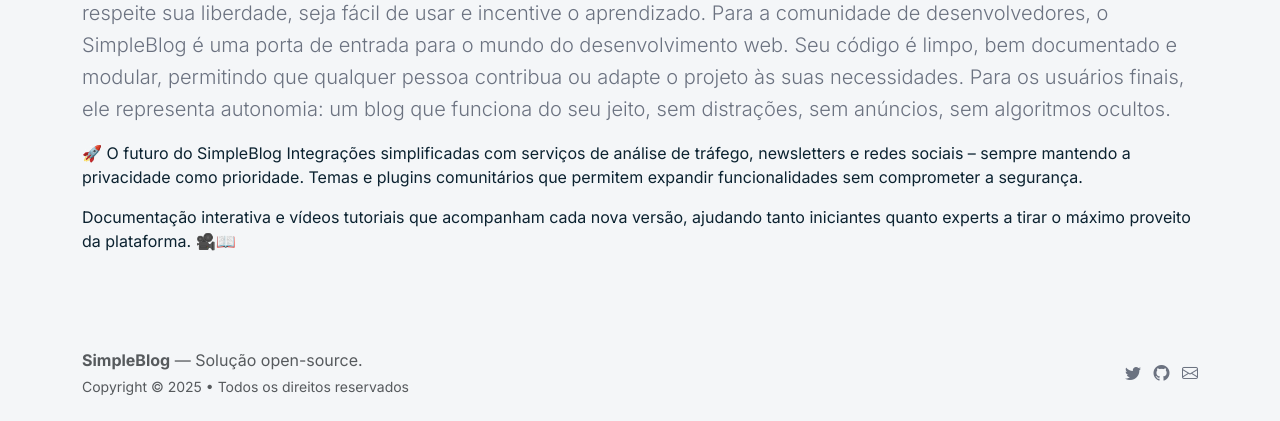
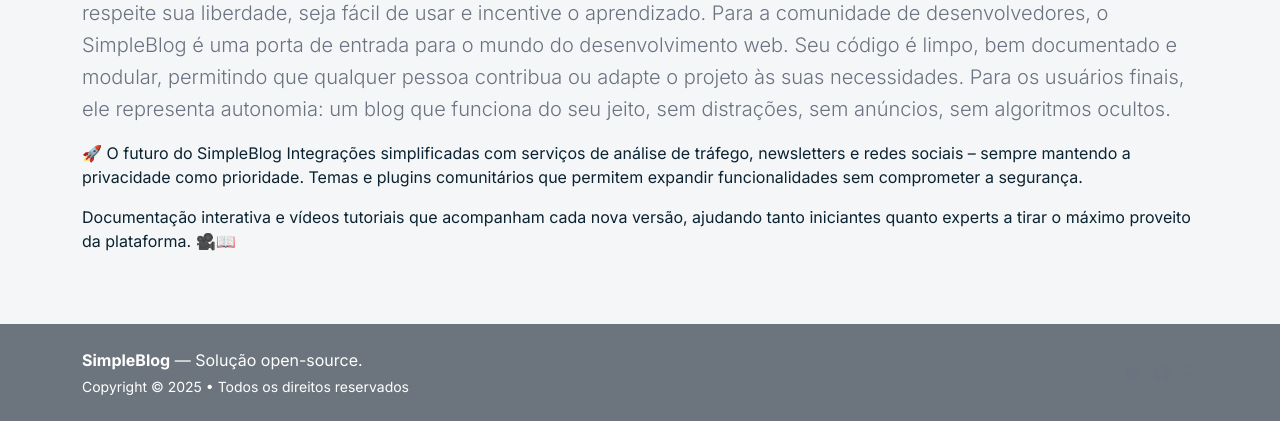
Before and after one commit to andrel331/SimpleBlog, a FastAPI app: page / in a window 1280 px wide. Shown: the part 379-800 px from the top of the page. Run offline with FastAPI, Linux system fonts and the light colour scheme.

Commit message:
alterado_estilo_do_rodape

```diff
--- a/static/css/base.css
+++ b/static/css/base.css
@@ -26,7 +26,6 @@ color: #0b2230;
 
 
 .bg-navbar{background: linear-gradient(90deg, var(--navy-700), var(--navy-900));}
-.bg-footer{background:transparent}
 .bg-page{background:var(--bg)}
 
 
--- a/templates/base.html
+++ b/templates/base.html
@@ -52,7 +52,7 @@
         {% block conteudo %}{% endblock %}
     </main>
 
-    <footer class="text-muted mt-auto bg-footer py-4">
+    <footer class="mt-auto text-bg-secondary py-4">
         <div class="container d-flex flex-column flex-md-row justify-content-between align-items-center">
             <div>
                 <strong>SimpleBlog</strong> — Solução open-source.
```
